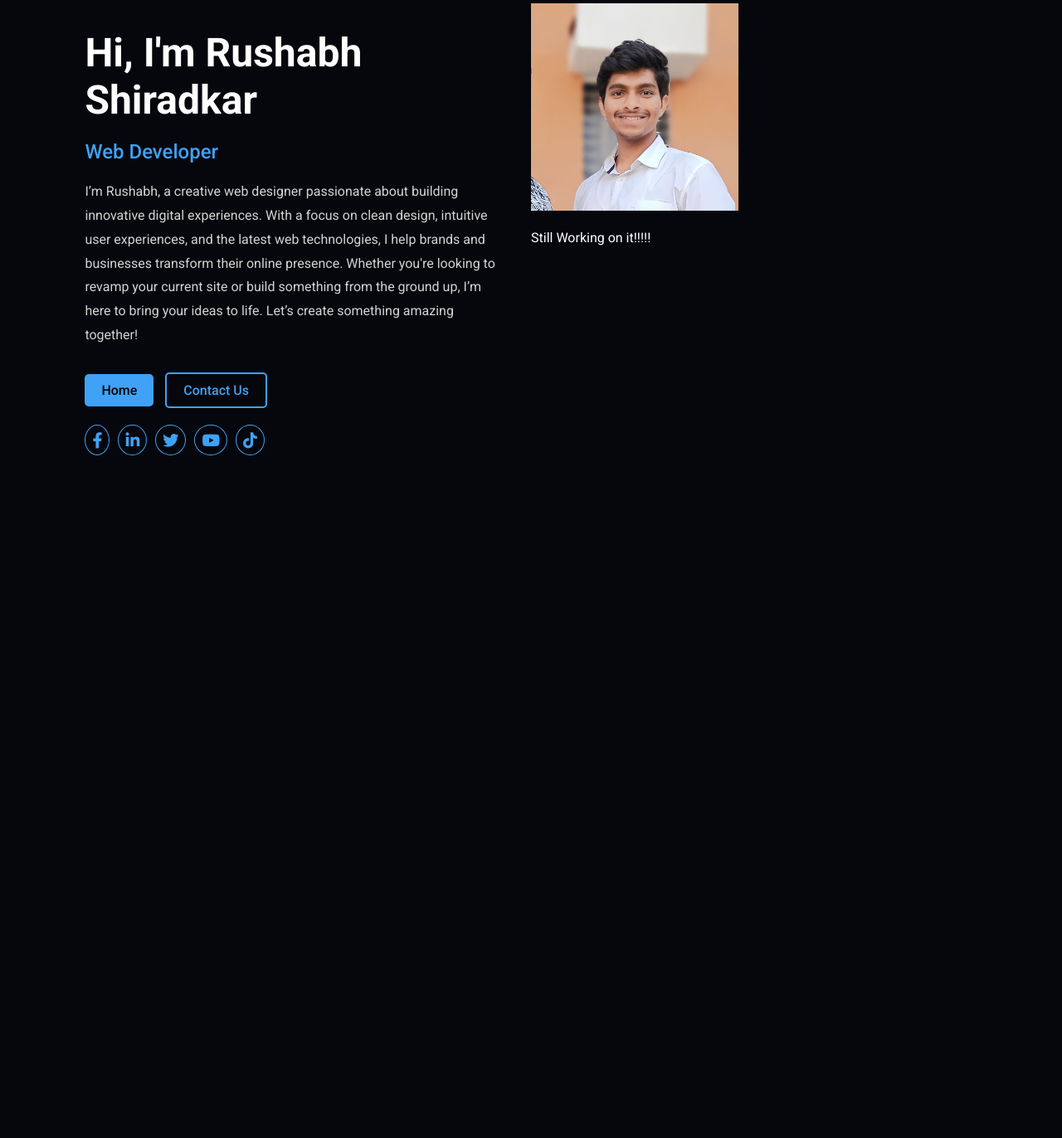
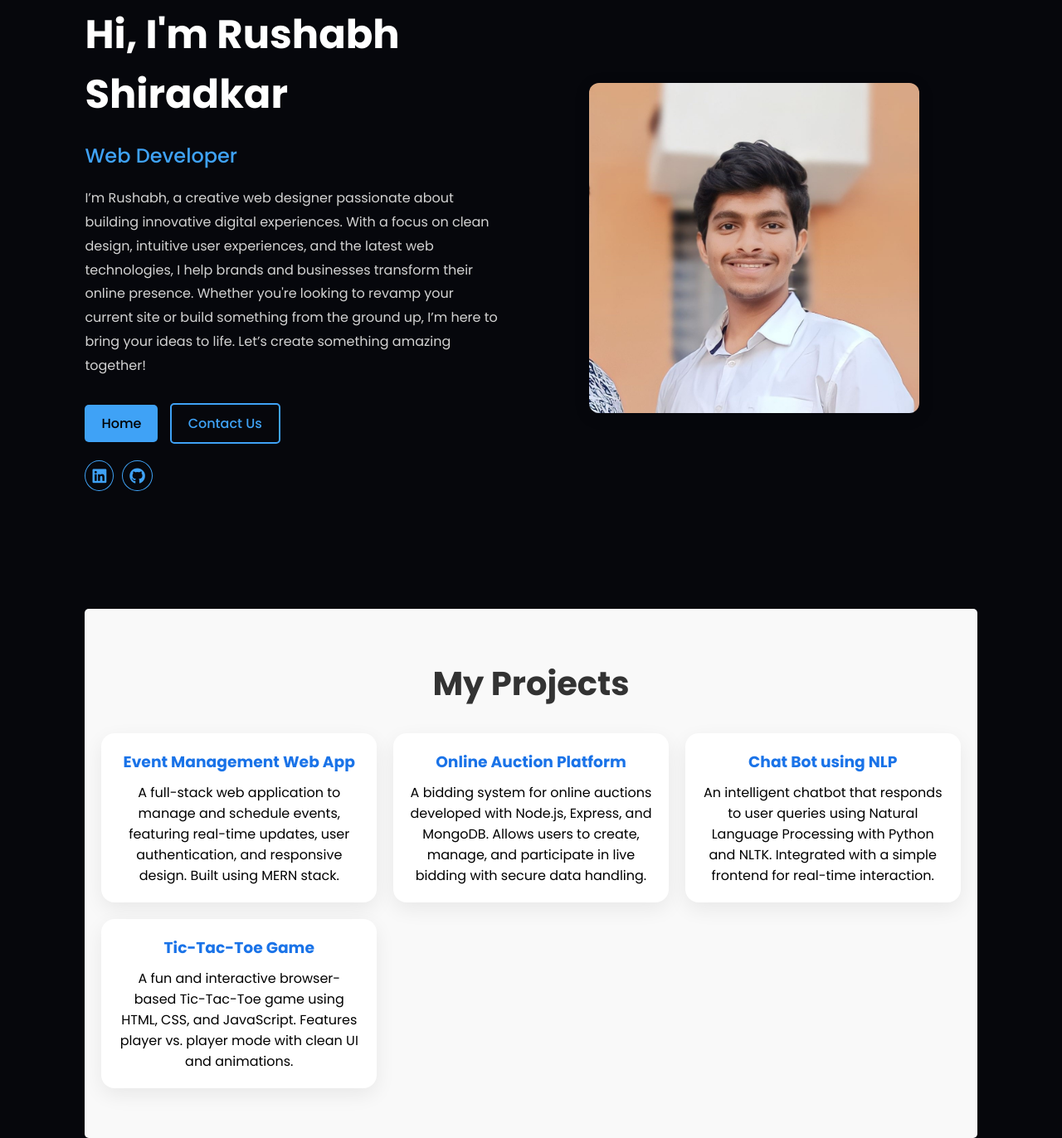
Before and after one commit to rushuz/rushabhPortfolio.github.io, a plain HTML site: page index.html in a window 1280 px wide. Shown: the part 130-1502 px from the top of the page at 83% size. Before the commit the page ends 800 px from the top, so only its background shows below. Drawn offline with Linux system fonts and the light colour scheme.

Commit message:
Projects section

```diff
--- a/index.html
+++ b/index.html
@@ -7,6 +7,8 @@
   <title>Rushabh's Portfolio</title>
 
   <!-- Google Fonts -->
+   <!-- Add in <head> -->
+  <link href="https://fonts.googleapis.com/css2?family=Poppins:wght@400;500;600;700&display=swap" rel="stylesheet">
   <link rel="preconnect" href="https://fonts.googleapis.com">
   <link rel="preconnect" href="https://fonts.gstatic.com" crossorigin>
   <link href="https://fonts.googleapis.com/css2?family=Roboto:wght@400;500;700&display=swap" rel="stylesheet">
@@ -55,19 +57,56 @@
         </div>
 
         <div class="social-icon">
-          <i class="fa-brands fa-facebook-f"></i>
-          <i class="fa-brands fa-linkedin-in"></i>
-          <i class="fa-brands fa-twitter"></i>
-          <i class="fa-brands fa-youtube"></i>
-          <i class="fa-brands fa-tiktok"></i>
+          <a href="https://www.linkedin.com/in/rushabh-shiradkar-41956824a/" target="_blank">
+            <i class="fa-brands fa-linkedin"></i>
+          </a>
+          <a href="https://github.com/rushuz" target="_blank">
+            <i class="fa-brands fa-github"></i>
+          </a>
         </div>
       </div>
     </div>
     <div class="hero-right" >
-        <img height=250px width=250pc a src="2185.jpg"><br><br>
-        <p>Still Working on it!!!!!</p>
+      <img src="2185.jpg" alt="Rushabh - Web Developer" class="hero-image">
     </div>
-  </section>
+  </section><br><br><br>
+  <!-- Projects Section -->
+<section id="projects">
+  <h2 class="section-title">My Projects</h2>
+  <div class="projects-container">
+    <div class="project-card">
+      <a href="https://github.com/rushuz/Event_Managment-Web.dev-" target="_blank">
+        <h3>Event Management Web App</h3>
+      </a>
+        <p>A full-stack web application to manage and schedule events, featuring real-time updates, user authentication, and responsive design. Built using MERN stack.</p>
+
+    </div>
+
+    <div class="project-card">
+      <a href="https://github.com/rushuz/Online-Auction-Platform" target="_blank">
+        <h3>Online Auction Platform</h3>
+      </a>
+        <p>A bidding system for online auctions developed with Node.js, Express, and MongoDB. Allows users to create, manage, and participate in live bidding with secure data handling.</p>
+
+    </div>
+
+    <div class="project-card">
+      <a href="https://github.com/rushuz/ChatBot-Using-NLP" target="_blank">
+        <h3>Chat Bot using NLP</h3>
+      </a>
+        <p>An intelligent chatbot that responds to user queries using Natural Language Processing with Python and NLTK. Integrated with a simple frontend for real-time interaction.</p>
+
+    </div>
+
+    <div class="project-card">
+      <a href="https://github.com/rushuz/Tic-Tac-Toe-game" target="_blank">
+        <h3>Tic-Tac-Toe Game</h3>
+      </a>
+        <p>A fun and interactive browser-based Tic-Tac-Toe game using HTML, CSS, and JavaScript. Features player vs. player mode with clean UI and animations.</p>
+
+    </div>
+  </div>
+</section>
 </body>
-
+<script src="script.js"></script>
 </html>
--- a/main.css
+++ b/main.css
@@ -4,7 +4,7 @@
     padding: 0;
     box-sizing: border-box;
     text-decoration: none;
-    font-family: 'Roboto', sans-serif;
+    font-family: 'Poppins', sans-serif;
 }
 
 body {
@@ -73,6 +73,30 @@ nav {
     margin-bottom: 30px;
 }
 
+.hero-right {
+    display: flex;
+    align-items: center;
+    justify-content: center;
+    padding: 20px;
+  }
+
+  .hero-image {
+    width: 80%;
+    max-width: 400px;
+    height: auto;
+    border-radius: 12px;
+    box-shadow: 0 4px 20px rgba(0, 0, 0, 0.1);
+    animation: floatIn 1.5s ease-in-out;
+    transition: transform 0.3s ease;
+  }
+
+  @media (max-width: 768px) {
+    .hero-image {
+      width: 60%;
+      max-width: 280px;
+    }
+  }
+
 /* Buttons */
 .cta button {
     padding: 10px 20px;
@@ -120,20 +144,6 @@ nav {
     transform: scale(1.2);
 }
 
-/* Right Section */
-.hero-right {
-    background: url('background-img.png') center/cover no-repeat;
-    height: 80%;
-    border-radius: 10px;
-    transition: box-shadow 0.3s;
-}
-
-.hero-right:hover {
-    box-shadow:
-        0 0 10px rgba(63, 162, 246, 0.8),
-        0 0 20px rgba(63, 162, 246, 0.6),
-        0 0 30px rgba(63, 162, 246, 0.4);
-}
 
 label {
     display: block;
@@ -157,3 +167,49 @@ label {
     margin-right: 30px;
 
 }
+
+/* Projects Section */
+#projects {
+    padding: 60px 20px;
+    background-color: #f9f9f9;
+    text-align: center;
+    border: none;
+    border-radius: 5px;
+  }
+
+  .section-title {
+    font-size: 2.5rem;
+    margin-bottom: 30px;
+    color: #333;
+  }
+
+  .projects-container {
+    display: grid;
+    grid-template-columns: repeat(auto-fit, minmax(280px, 1fr));
+    gap: 20px;
+  }
+
+  .project-card {
+    background: #fff;
+    padding: 20px;
+    border-radius: 16px;
+    box-shadow: 0 8px 24px rgba(0, 0, 0, 0.07);
+    opacity: 0;
+    transform: scale(0.9);
+    transition: all 0.6s ease-in-out;
+    color: black;
+  }
+
+  .project-card.show {
+    opacity: 1;
+    transform: scale(1);
+  }
+
+  .project-card:hover {
+    transform: translateY(-5px);
+  }
+
+  .project-card h3 {
+    color: #1a73e8;
+    margin-bottom: 10px;
+  }
--- /dev/null
+++ b/script.js
@@ -0,0 +1,15 @@
+const observer = new IntersectionObserver((entries) => {
+    entries.forEach(entry => {
+      if (entry.isIntersecting) {
+        entry.target.classList.add('show');
+      } else {
+        entry.target.classList.remove('show');
+      }
+    });
+  }, {
+    threshold: 0.2
+  });
+
+  document.querySelectorAll('.project-card').forEach(card => {
+    observer.observe(card);
+  });
```
